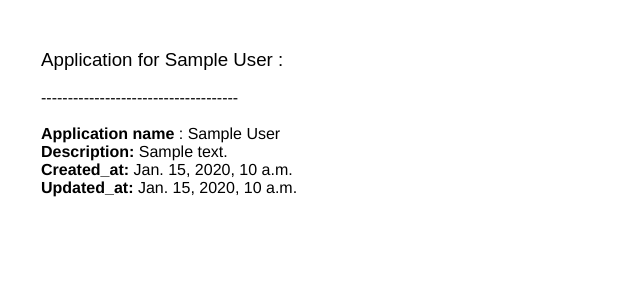
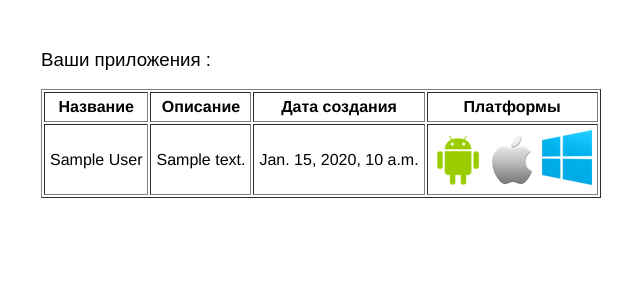
Before and after one commit to svarogjk/snuppy-manager, a Django app: page /account/1/ in a window 1280 px wide. Shown: the part 47-347 px from the top of the page, without its empty margins (59-699 px from the left). Run offline with Django 3.2, Linux system fonts and the light colour scheme; a user stored in the database is signed in; tables that the repository leaves empty hold one stand-in row (values such as "Sample post"); parts of the project's set-up code (start-up, migrations or seed data) failed here and were passed over; some web fonts are replaced.

Commit message:
revoke all_app templates

```diff
--- a/snuppy_manager/account/core/create_uid.py
+++ b/snuppy_manager/account/core/create_uid.py
@@ -3,6 +3,7 @@ from datetime import datetime
 
 
 def create_uid(id:int, name:str, created_date:datetime) -> str:
+
     try:
         date = str(created_date)
         id_str = str(id)
--- a/snuppy_manager/account/templates/account/all_app.html
+++ b/snuppy_manager/account/templates/account/all_app.html
@@ -1,34 +1,29 @@
 {% extends "base.html" %}
 {% block title %}Dashboard{% endblock %}
 {% block content %}
-<!--
-<h3>{{ post.title }}</h3>
-<p> {{post.text}}</p>
-<p>sadsad</p>
-<img src="/blog/media/{{post.image}}" alf="{{post.title}}" />
-{% for comment in post.comment_set.all%}
-<li>{{ comment }}</li>
-{% endfor%} -->
-<!--#############
-{% for post in posts %}
-    <!--posts Обязательно должен совпадать с ключом в словаре-->
- <!--   <li><a href="{% url 'blog:post' post.id %}" >{{post}} </a> </li>
 
-<!--blog - наше приложение, post это имя из url + перебираем словарь-->
-<!--{% endfor %}
-##############################
-<!--для переменной (а не для функции) используются две круглые скобки и без процентов-->
-<!--и круглые скобки это джиджа какая то-->
+<h3>Ваши приложения :</h3>
 
+<table border="1", cellpadding="5">
+    <tr>
+        <th>Название</th>
+        <th>Описание</th>
+        <th>Дата создания</th>
+        <th>Платформы</th>
+   </tr>
 
-<h3>Application for {{ user.name }} :</h3>
-{% for app in applications %}
-------------------------------------- <br>
-<br> <b> Application name </b>: {{app.name}}
-<br> <b> Description: </b> {{app.description }}
-<br> <b> Created_at: </b> {{app.created_at }}
-<br> <b> Updated_at: </b> {{app.updated_at }}
-<br>
-{% endfor %}
+    {% for app in applications %}
+        <tr>
+            <td>{{app.name}} </td>
+            <td>{{app.description}} </td>
+            <td>{{app.created_at}} </td>
+            <td>
+                <img src="/account/media/android-logo.png", alt="Android">
+                <img src="/account/media/ios-logo.png", alt="IOS">
+                <img src="/account/media/win-logo.png", alt="Win Mobile">
+            </td>
+        </tr>
+    {% endfor %}
 
+</table>
 {% endblock %}
--- a/snuppy_manager/account/urls.py
+++ b/snuppy_manager/account/urls.py
@@ -2,6 +2,7 @@ from django.conf.urls import url
 from django.conf import settings
 from django.conf.urls import include, url
 from . import views
+from django.conf.urls.static import static
 
 from django.contrib.auth.views import (login, logout,
                                        logout_then_login, password_change,
@@ -42,7 +43,7 @@ urlpatterns = [
     url(r'^password-reset/complete/$',
         password_reset_complete,
         name='password_reset_complete'),
-]
+] + static(settings.MEDIA_URL, document_root=settings.MEDIA_ROOT)
 
 if settings.DEBUG:
     import debug_toolbar
--- a/snuppy_manager/account/views.py
+++ b/snuppy_manager/account/views.py
@@ -12,8 +12,6 @@ from django.contrib.auth.decorators import login_required
 from .forms import LoginForm
 from django.views.decorators.csrf import csrf_protect
 from .core.create_uid import create_uid
-
-import pickle
 
 
 from .models import User, Version, Application
@@ -50,4 +48,4 @@ def dashboard(request):
 def show_all_app(request, user_id):
     _user = User.objects.get(pk=user_id)
     _app = Application.objects.filter(user=_user)
-    return render(request, 'account/all_app.html', {'user': _user, 'applications':_app})
+    return render(request, 'account/all_app.html', {'applications':_app})
--- a/snuppy_manager/snuppy_manager/settings.py
+++ b/snuppy_manager/snuppy_manager/settings.py
@@ -121,7 +121,8 @@ USE_TZ = True
 # https://docs.djangoproject.com/en/1.10/howto/static-files/
 
 STATIC_URL = '/static/'
-
+MEDIA_ROOT = BASE_DIR + '/media'
+MEDIA_URL = '/media/'
 
 from django.core.urlresolvers import reverse_lazy
 
```
Also changed, not shown: snuppy_manager/media/android-logo.png (added), snuppy_manager/media/ios-logo.png (added), snuppy_manager/media/win-logo.png (added).
